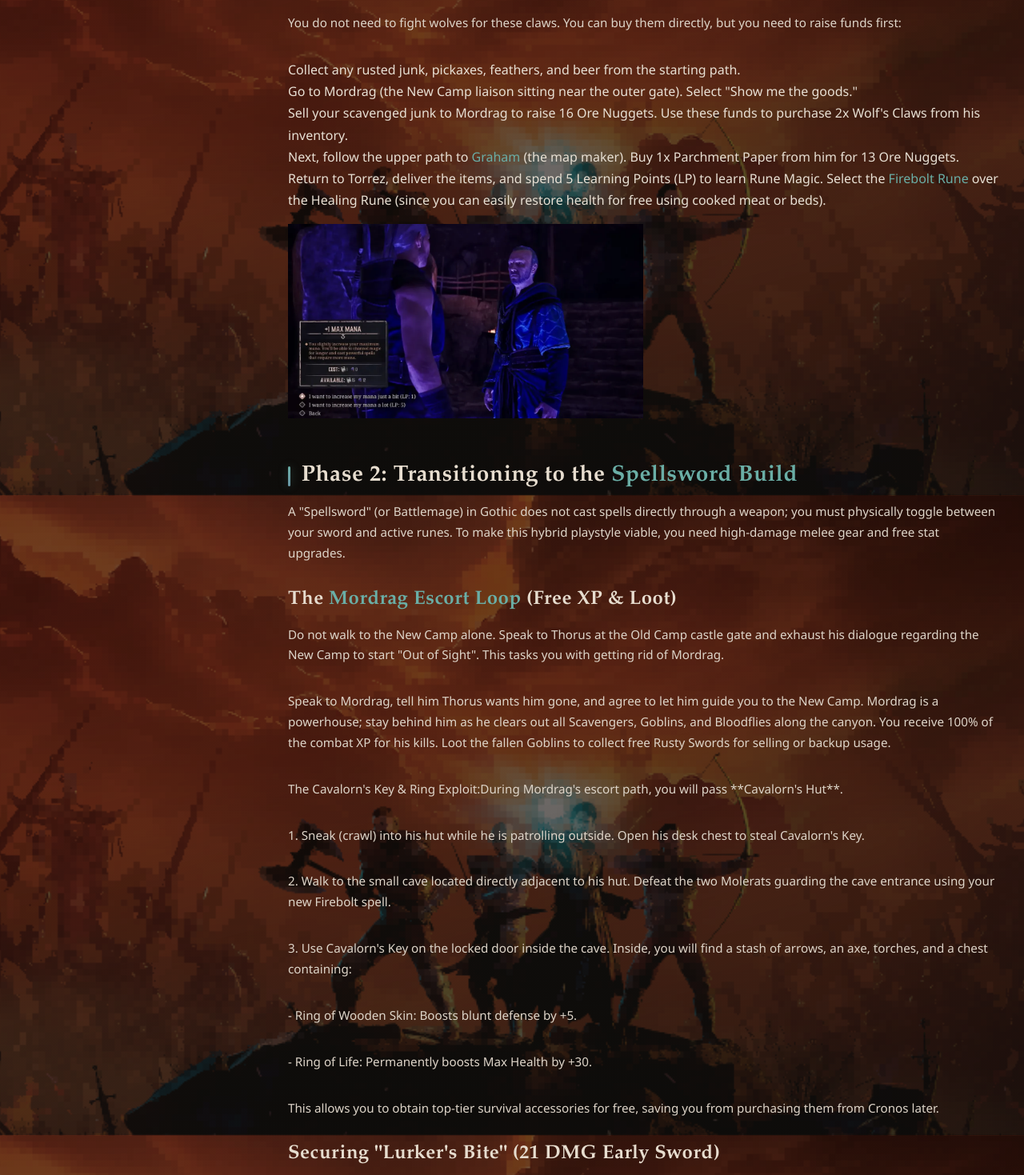
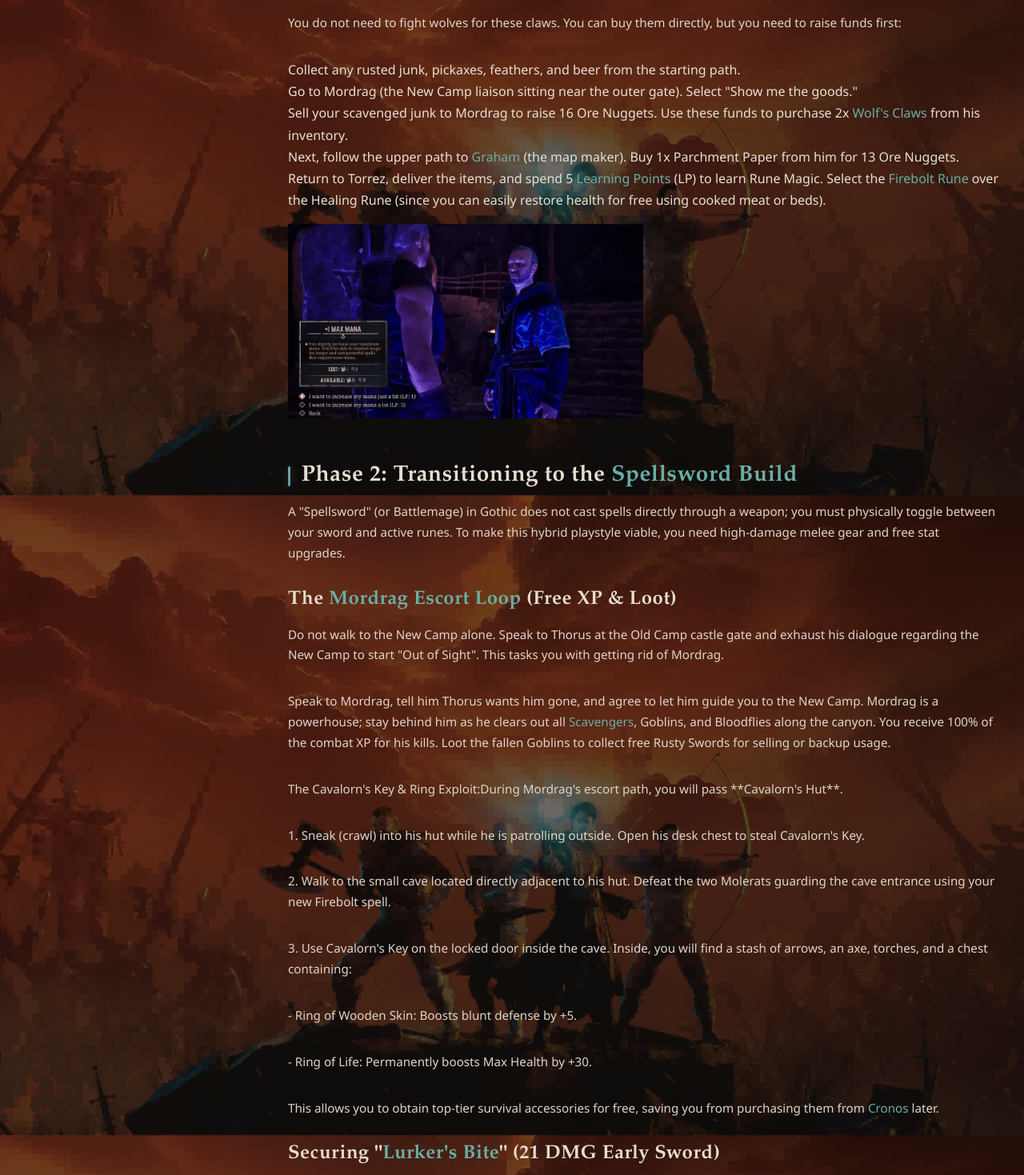
Before and after one commit to wyong32/Gothic-1-Remake, a Vue app in the folder gothic-remake-web/: page /guides/gothic-1-remake-mage-spellsword-guide in a window 1280 px wide. Shown: the part 2581-4050 px from the top of the page at 80% size. Built offline with nearby package versions, Linux system fonts and the light colour scheme; no server answers.

Commit message:
添加内链

```diff
--- a/gothic-remake-web/src/data/guides.js
+++ b/gothic-remake-web/src/data/guides.js
@@ -40,8 +40,8 @@ export default [
 <p>Reinhard Pollice’s team repeated this in every making-of: keep the skeleton, upgrade the muscles. These are the pillars they refused to drop even when UE5 made flashier options easy.</p>
 <ul class="guide-list">
 <li>No minimap, no quest markers — journal and NPC directions only</li>
-<li>Strength, Dexterity, Mana, Learning Points, ore-paid trainers</li>
-<li>Three camps, Sleeper arc, focus stones, Xardas pivot, barrier finale</li>
+<li>Strength, Dexterity, Mana, <a href="/wiki/other">Learning Points</a>, ore-paid trainers</li>
+<li>Three camps, <a href="/wiki/gods">Sleeper</a> arc, <a href="/wiki/artifacts">focus stones</a>, <a href="/wiki/characters">Xardas</a> pivot, barrier finale</li>
 <li>Directional melee at its core — not God of War button chains</li>
 <li>Kai Rosenkranz score re-recorded; many original voice actors back where contracts allowed</li>
 <li>German dub still treated as the reference language for lip sync</li>
@@ -98,7 +98,7 @@ export default [
 <figure class="guide-figure"><img src="/images/guides/guides01-03.webp" alt="Swamp Camp novices on a ritual quest in the Remake" width="800" height="450" loading="lazy" /><figcaption>Swamp and New Camp routes pick up much of the slack from removed professions.</figcaption></figure>
 
 <h2 id="systems">Gear, resistances, and crafting</h2>
-<p>Armor is not just a flat armor number anymore. Weapons and cooking got more granular than the 2001 inventory spreadsheet.</p>
+<p><a href="/wiki/armors">Armor</a> is not just a flat armor number anymore. <a href="/wiki/weapons">Weapons</a> and cooking got more granular than the 2001 inventory spreadsheet.</p>
 <div class="guide-table-wrap"><table class="data-table guide-table"><caption>Systems comparison</caption><thead><tr><th scope="col">System</th><th scope="col">2001</th><th scope="col">Remake</th></tr></thead><tbody>
 <tr><td>Armor model</td><td>Single protection value</td><td>Blunt, edge, point, fire, ice, wind, energy, falling</td></tr>
 <tr><td>Armor look</td><td>Fixed mesh per item</td><td>Minor visual tweaks via modifications</td></tr>
@@ -170,7 +170,7 @@ export default [
   </ol>
   <p>Defensively, you can dodge by tapping Alt, or raise your weapon to block by holding down Control.
   </p>
-  <p>Survival Warning: In the opening hours, limit your engagements to Molerats and Scavengers. More aggressive predators like Wolves and Bloodflies will easily bypass your basic defense; missing a single dodge window against them usually means getting one-shot.
+  <p>Survival Warning: In the opening hours, limit your engagements to Molerats and <a href="/wiki/bestiary">Scavengers</a>. More aggressive predators like Wolves and Bloodflies will easily bypass your basic defense; missing a single dodge window against them usually means getting one-shot.
   </p>
   <p><img src="/images/guides/guides02-01.webp" alt="Gothic 1 Remake — Colony Survival Guide: 10 Essential Tips for Beginners" width="50%">
   </p>
@@ -189,7 +189,7 @@ export default [
   </li>
   <li>Mordrag: Once inside the Old Camp, seek out Thorus (the heavily armored guard guarding the castle gate). Exhaust his dialogue regarding the New Camp to trigger a quest to remove Mordrag (the New Camp liaison). Speak to Mordrag, tell him Thorus wants him gone, and agree to let him guide you to the New Camp. He will clear out hordes of Scavengers and Bloodflies on the way.
   </li>
-  <li>Baal Parvez: Find Parvez in the Old Camp. Convince him you are interested in joining the "Sleeper" sect. He will safely escort you through dangerous swampland straight to the Swamp Camp, butchering high-level monsters on the route.
+  <li>Baal Parvez: Find Parvez in the Old Camp. Convince him you are interested in joining the "<a href="/wiki/gods">Sleeper</a>" sect. He will safely escort you through dangerous swampland straight to the Swamp Camp, butchering high-level monsters on the route.
   </li>
   </ol>
   <h2>4. The Three Factions: Keep Your Options Open
@@ -209,12 +209,12 @@ export default [
   <p>Do not start your journey weaponless. You can grab a reliable melee weapon and a ranged weapon before even setting foot in the Old Camp:
   </p>
   <ol>
-  <li>The Old Sword: Right after your starting conversation with Diego, walk down the mountain path toward the Valley of Mines. Keep your eyes peeled for a corpse hanging from a tree. Directly beneath this body lies an Old Sword. It has low base damage, but it's vastly superior to your bare hands.
+  <li>The <a href="/wiki/weapons">Old Sword</a>: Right after your starting conversation with Diego, walk down the mountain path toward the Valley of Mines. Keep your eyes peeled for a corpse hanging from a tree. Directly beneath this body lies an Old Sword. It has low base damage, but it's vastly superior to your bare hands.
   </li>
-  <li>The Short Bow: Continue down the path until you spot a skeleton slumped against a rock face. Pick up the Hunter's Knife next to it. Inspect the knife in your inventory to see the name "Drax" carved into the hilt. When you reach the bottom of the path, talk to the hunter named **Drax**. Return his knife, and he will give you a **Short Bow** for free. Ranged weapons are incredibly powerful early on, allowing you to pull single targets safely from distance.
+  <li>The <a href="/wiki/weapons">Short Bow</a>: Continue down the path until you spot a skeleton slumped against a rock face. Pick up the Hunter's Knife next to it. Inspect the knife in your inventory to see the name "Drax" carved into the hilt. When you reach the bottom of the path, talk to the hunter named **Drax**. Return his knife, and he will give you a **Short Bow** for free. Ranged weapons are incredibly powerful early on, allowing you to pull single targets safely from distance.
   </li>
   </ol>
-  <h2>7. Free Armor: The Digger's Dress
+  <h2>7. Free Armor: The <a href="/wiki/armors">Digger's Dress</a>
   </h2>
   <p>Armor in Gothic is typically locked behind faction membership and is incredibly expensive. However, you can secure your first protective set for free without joining any camp:
   </p>
@@ -228,7 +228,7 @@ export default [
   </ol>
   <h2>8. Sleep &amp; Cooked Food
   </h2>
-  <p>Potions are rare and should be reserved strictly for healing mid-combat. For out-of-combat recovery, rely on food and rest:
+  <p><a href="/wiki/potions">Potions</a> are rare and should be reserved strictly for healing mid-combat. For out-of-combat recovery, rely on food and rest:
   </p>
   <ol>
   <li>Campfire Cooking: Never eat raw meat. Head to any active campfire with a pan and cook your raw meat. Cooked meat restores significantly more health per unit.
@@ -301,11 +301,11 @@ export default [
   </li>
   <li>Go to Mordrag (the New Camp liaison sitting near the outer gate). Select "Show me the goods."
   </li>
-  <li>Sell your scavenged junk to Mordrag to raise 16 Ore Nuggets. Use these funds to purchase 2x Wolf's Claws from his inventory.
+  <li>Sell your scavenged junk to Mordrag to raise 16 Ore Nuggets. Use these funds to purchase 2x <a href="/wiki/trophies">Wolf's Claws</a> from his inventory.
   </li>
   <li>Next, follow the upper path to <a href="/interactive-map">Graham</a> (the map maker). Buy 1x Parchment Paper from him for 13 Ore Nuggets.
   </li>
-  <li>Return to Torrez, deliver the items, and spend 5 Learning Points (LP) to learn Rune Magic. Select the <a href="/wiki/runes#notable-runes">Firebolt Rune</a> over the Healing Rune (since you can easily restore health for free using cooked meat or beds).
+  <li>Return to Torrez, deliver the items, and spend 5 <a href="/wiki/other">Learning Points</a> (LP) to learn Rune Magic. Select the <a href="/wiki/runes#notable-runes">Firebolt Rune</a> over the Healing Rune (since you can easily restore health for free using cooked meat or beds).
   </li>
   </ol>
   <p><img src="/images/guides/guides03-02.webp" alt="Rune Magic" width="50%">
@@ -318,7 +318,7 @@ export default [
   </h3>
   <p>Do not walk to the New Camp alone. Speak to Thorus at the Old Camp castle gate and exhaust his dialogue regarding the New Camp to start "Out of Sight". This tasks you with getting rid of Mordrag.
   </p>
-  <p>Speak to Mordrag, tell him Thorus wants him gone, and agree to let him guide you to the New Camp. Mordrag is a powerhouse; stay behind him as he clears out all Scavengers, Goblins, and Bloodflies along the canyon. You receive 100% of the combat XP for his kills. Loot the fallen Goblins to collect free Rusty Swords for selling or backup usage.
+  <p>Speak to Mordrag, tell him Thorus wants him gone, and agree to let him guide you to the New Camp. Mordrag is a powerhouse; stay behind him as he clears out all <a href="/wiki/bestiary">Scavengers</a>, Goblins, and Bloodflies along the canyon. You receive 100% of the combat XP for his kills. Loot the fallen Goblins to collect free Rusty Swords for selling or backup usage.
   </p>
   <p>The Cavalorn's Key &amp; Ring Exploit:During Mordrag's escort path, you will pass **Cavalorn's Hut**.
   </p>
@@ -332,9 +332,9 @@ export default [
   </p>
   <p> - Ring of Life: Permanently boosts Max Health by +30.
   </p>
-  <p> This allows you to obtain top-tier survival accessories for free, saving you from purchasing them from Cronos later.
+  <p> This allows you to obtain top-tier survival accessories for free, saving you from purchasing them from <a href="/wiki/characters">Cronos</a> later.
   </p>
-  <h3>Securing "Lurker's Bite" (21 DMG Early Sword)
+  <h3>Securing "<a href="/wiki/weapons">Lurker's Bite</a>" (21 DMG Early Sword)
   </h3>
   <p>Once you arrive at the **New Camp**, head to the central lake. Swim across to the small cavern alcove on the far side. Inside this cave, you will find a skeleton and a chest containing Lurker's Bite.
   </p>
@@ -361,7 +361,7 @@ export default [
   </p>
   <h2>Colony Exploits: For True Gothic Veterans
   </h2>
-  <p>If you want to stretch the limits of Chapter 1, utilize these two hand-verified community exploits:
+  <p>If you want to stretch the limits of <a href="/quests-story">Chapter 1</a>, utilize these two hand-verified community exploits:
   </p>
   <ol>
   <li>The Shipwreck Longsword (40 DMG): Head to the shipwreck waters near the outer barrier boundaries. Dive into the deep underwater cave structures; tucked away inside is a hidden chest containing a 40 Damage Longsword accessible in the very first chapter.
```
